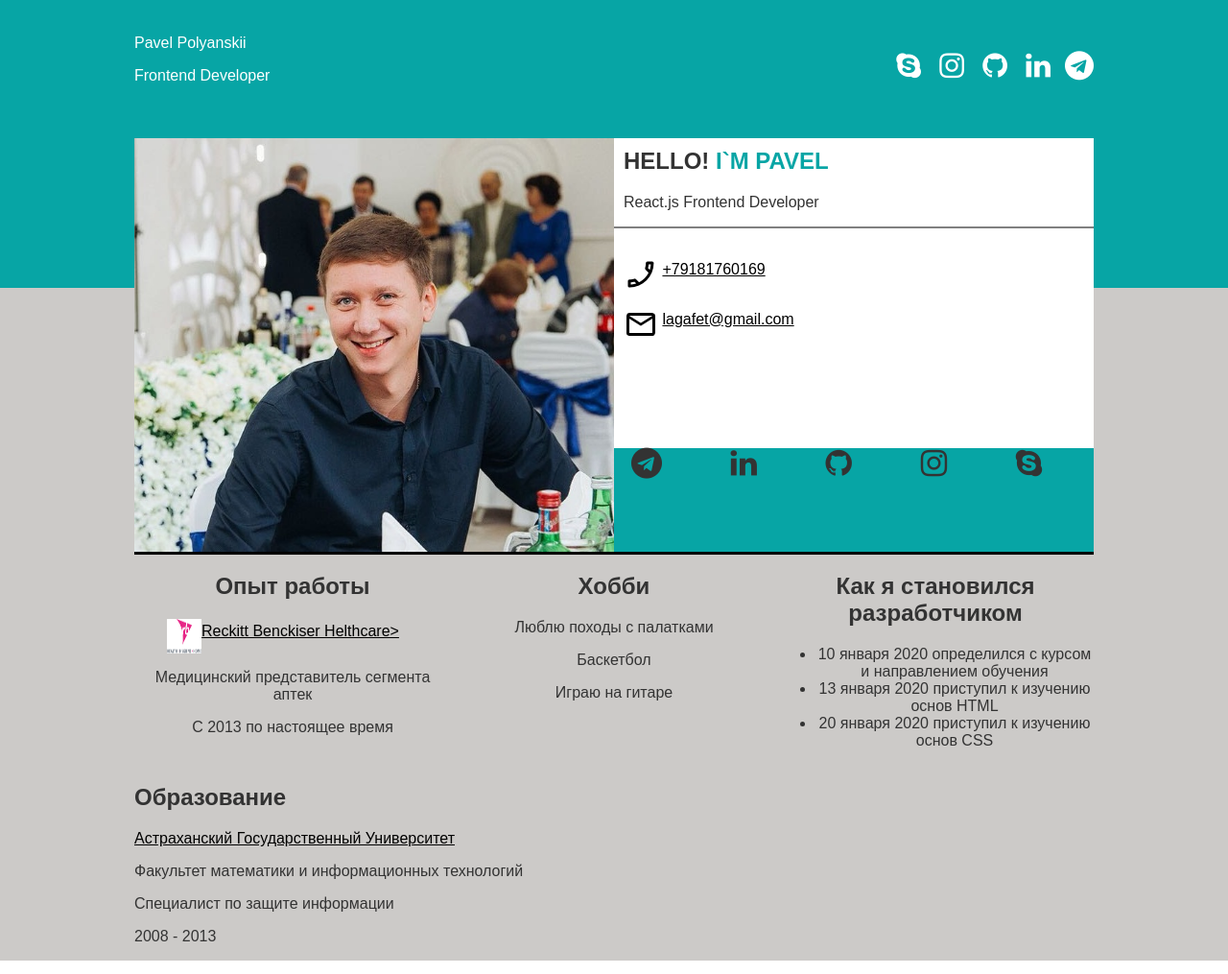
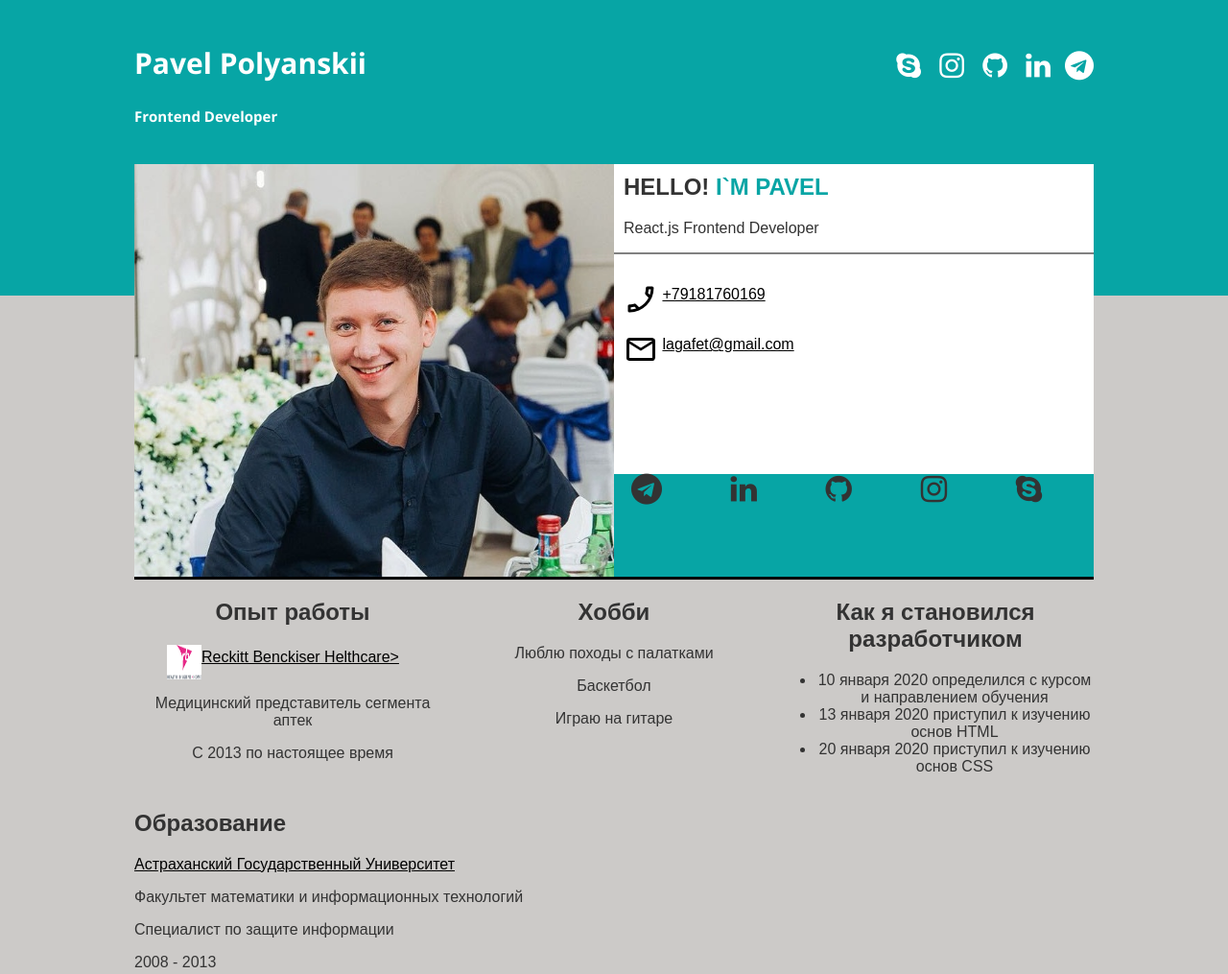
Before and after one commit to lagafet-jr/curriculum_vitae, a plain HTML site: page index.html in a window 1280 px wide. Shown: the whole page at 96% size. Drawn offline with nearby package versions, Linux system fonts and the light colour scheme.

Commit message:
add fonts for header

```diff
--- a/css/stylesheet.css
+++ b/css/stylesheet.css
@@ -12,13 +12,22 @@ body {
 
 .header {
   padding-top: 10px;
-  padding-bottom: 30px;
+  padding-bottom: 15px;
   flex: 0;
 }
 
 .header-name {
   text-align: left;
   color: white;
+}
+
+.header-name h2 {
+  font-family: 'Open Sans', sans-serif;
+  font-size: 30px;
+}
+.header-name h3 {
+  font-family: 'Open Sans';
+  font-size: 15px;
 }
 
 .header-icons {
--- a/index.html
+++ b/index.html
@@ -4,6 +4,7 @@
 <head>
   <meta charset="UTF-8">
   <title>Business card</title>
+  <link rel="stylesheet" href="https://fonts.googleapis.com/css?family=Open+Sans:400,400i,700,800&display=swap&subset=cyrillic">
   <link rel="stylesheet" href="css/stylesheet.css">
   <link rel="stylesheet" href="fonts/font-awesome/css/font-awesome.min.css">
   <link rel="stylesheet" href="css/icons.css">
@@ -14,12 +15,12 @@
     <div class="container">
       <div class="column column-1-2">
         <div class="header-name">
-          <p>Pavel Polyanskii</p>
-          <p>Frontend Developer</p>
+          <h2>Pavel Polyanskii</h2>
+          <h3>Frontend Developer</h3>
         </div>
       </div>
       <div class="column column-1-2 icon">
-        <ul class="submenu">
+        <ul>
           <li><a href="#"></a><i class="fa fa-telegram fa-2x" aria-hidden="true"></i></li>
           <li><a href="#"></a><i class="fa fa-linkedin fa-2x" aria-hidden="true"></i></li>
           <li><a href="#"></a><i class="fa fa-github fa-2x" aria-hidden="true"></i></li>
```
